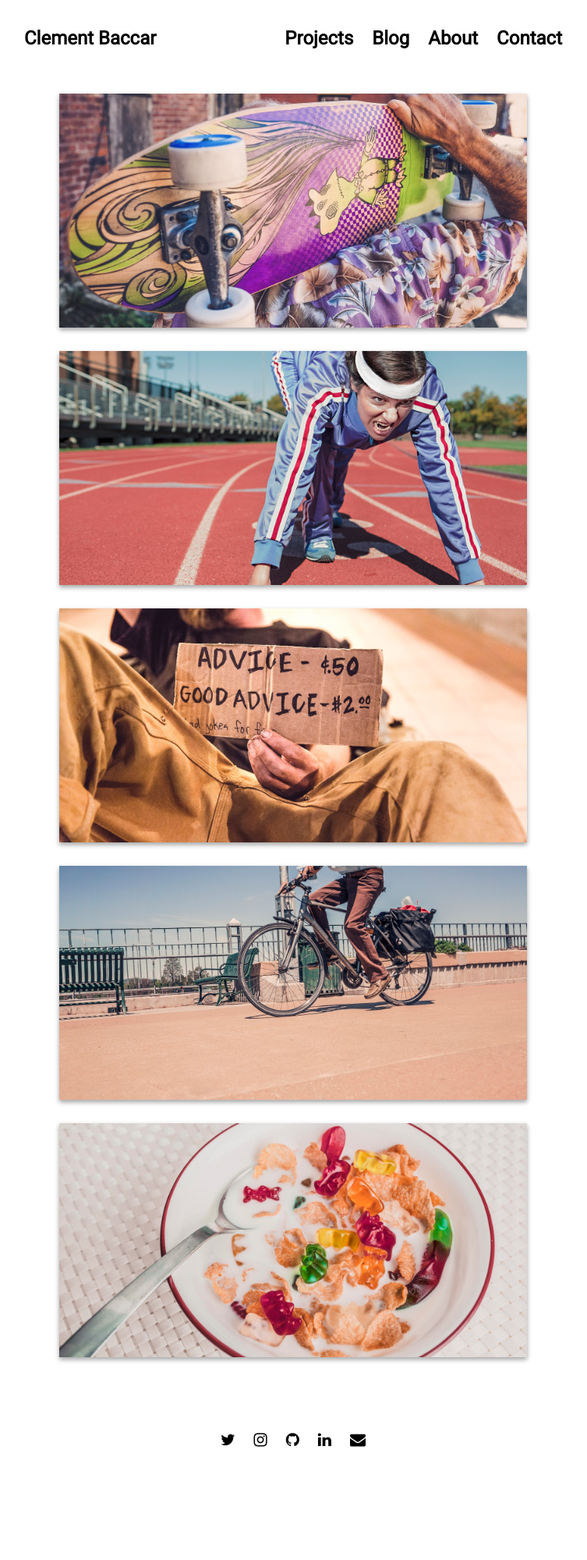
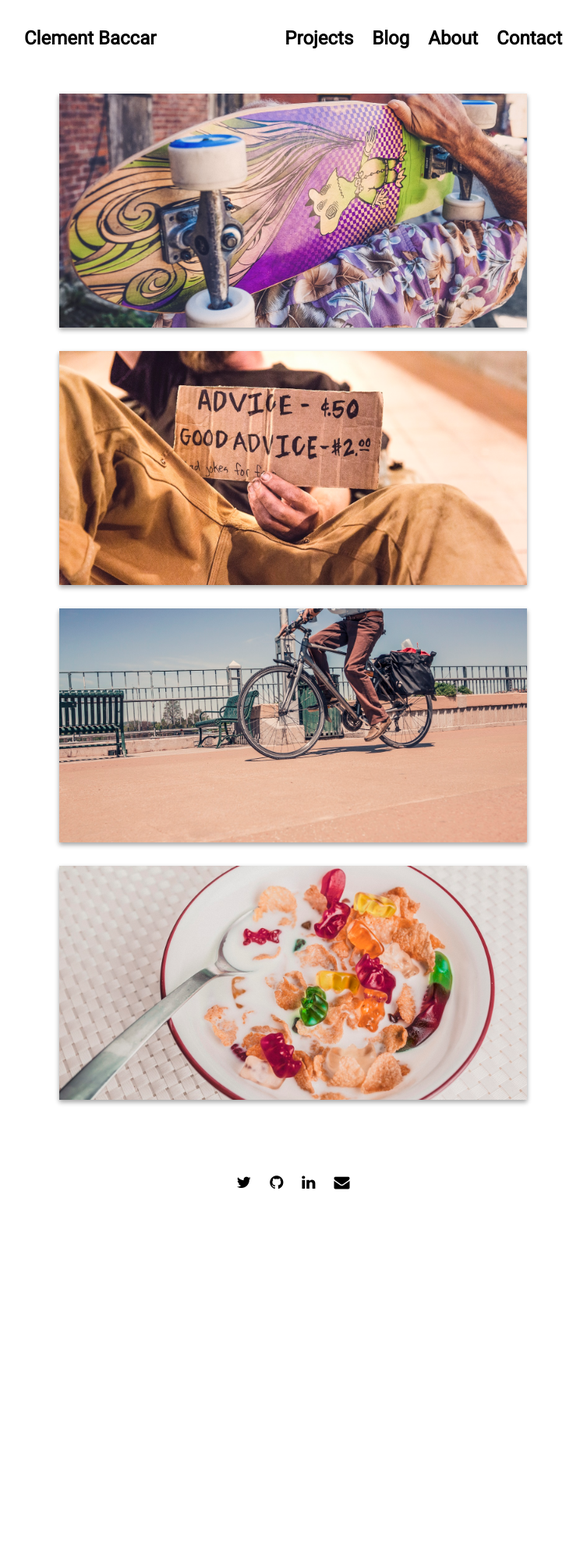
Before and after one commit to clembac/clembac.github.io, a Jekyll site: the page built from index.html, in a window 1280 px wide. Shown: the whole page at 78% size, without its empty margins (264-1017 px from the left). Built offline with Jekyll 4.4.1, drawn with Linux system fonts in a browser that asks for light colours; nearby versions of some CDN libraries; after the commit the page ends 1670 px from its top, so only the background shows below that.

Commit message:
Update settings.yml

```diff
--- a/_data/settings.yml
+++ b/_data/settings.yml
@@ -53,20 +53,16 @@
 # Work Section
 
 projects:
-- {name: 'Project One', folder: 'proj-1', file: 'projects/proj-1.html'}
-- {name: 'Project Two', folder: 'proj-2', file: 'projects/proj-2.html'}
-- {name: 'Project Three', folder: 'proj-3', file: 'projects/proj-3.html'}
-- {name: 'Project Four', folder: 'proj-4', file: 'projects/proj-4.html'}
-- {name: 'Project Five', folder: 'proj-5', file: 'projects/proj-5.html'}
+- {name: 'Melanoma detection', folder: 'proj-1', file: 'projects/proj-1.html'}
+- {name: 'Transplant', folder: 'proj-3', file: 'projects/proj-3.html'}
+- {name: 'Code in python with Tableau Software', folder: 'proj-4', file: 'projects/proj-4.html'}
+- {name: 'Geospatial analysis', folder: 'proj-5', file: 'projects/proj-5.html'}
 
 #-------------------------------
 # Contact Section
 
 social:
-- {icon: 'twitter', link: '#'}
-- {icon: 'instagram', link: '#'}
-- {icon: 'github', link: '#'}
-- {icon: 'linkedin', link: '#'}
-- {icon: 'envelope', link: 'mailto:#'}
-
-# social network icons available: 'twitter' / 'facebook' / 'github' / 'pinterest' 'google-plus' / 'linkedin' / 'youtube' / 'instagram' / 'dribbble' / 'behance' / 'soundcloud' / 'vine'
+- {icon: 'twitter', link: 'https://twitter.com/baccarclement'}
+- {icon: 'github', link: 'https://github.com/clembac'}
+- {icon: 'linkedin', link: 'https://www.linkedin.com/in/clement-baccar-a23b6768/'}
+- {icon: 'envelope', link: 'mailto:baccar.clement@gmail.com'}
```
